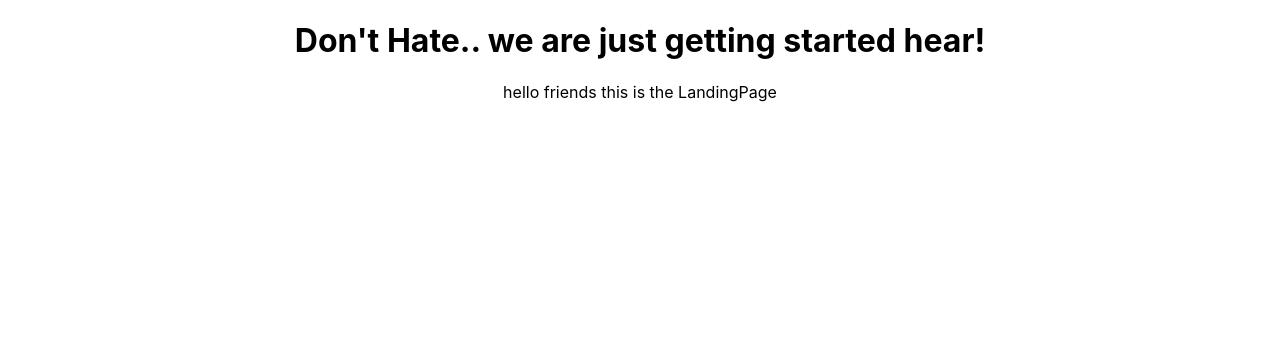
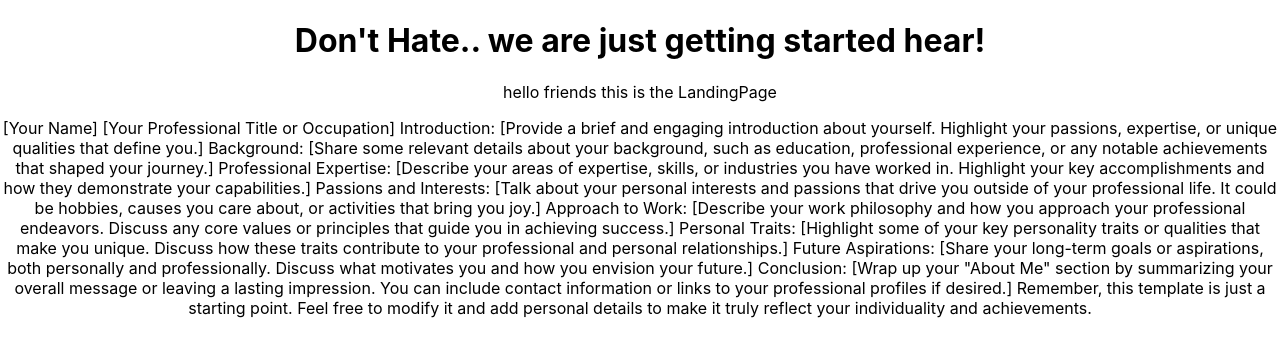
Before and after one commit to Mortis78/my-portfolio, a React (Create React App) app: page / in a window 1280 px wide. Shown: the top 356 px of the page. Built offline with nearby package versions, Linux system fonts and the light colour scheme.

Commit message:
Added about me templet

```diff
--- a/src/components/LandingPage/LandingPage.js
+++ b/src/components/LandingPage/LandingPage.js
@@ -6,6 +6,36 @@ export const LandingPage = () => {
     return(
     <div>
         <p>hello friends this is the LandingPage</p>
+        <div className="about-me">
+        <p>[Your Name]
+[Your Professional Title or Occupation]
+
+Introduction:
+[Provide a brief and engaging introduction about yourself. Highlight your passions, expertise, or unique qualities that define you.]
+
+Background:
+[Share some relevant details about your background, such as education, professional experience, or any notable achievements that shaped your journey.]
+
+Professional Expertise:
+[Describe your areas of expertise, skills, or industries you have worked in. Highlight your key accomplishments and how they demonstrate your capabilities.]
+
+Passions and Interests:
+[Talk about your personal interests and passions that drive you outside of your professional life. It could be hobbies, causes you care about, or activities that bring you joy.]
+
+Approach to Work:
+[Describe your work philosophy and how you approach your professional endeavors. Discuss any core values or principles that guide you in achieving success.]
+
+Personal Traits:
+[Highlight some of your key personality traits or qualities that make you unique. Discuss how these traits contribute to your professional and personal relationships.]
+
+Future Aspirations:
+[Share your long-term goals or aspirations, both personally and professionally. Discuss what motivates you and how you envision your future.]
+
+Conclusion:
+[Wrap up your "About Me" section by summarizing your overall message or leaving a lasting impression. You can include contact information or links to your professional profiles if desired.]
+
+Remember, this template is just a starting point. Feel free to modify it and add personal details to make it truly reflect your individuality and achievements.</p>
+        </div>
     </div>
     )
 }
```
